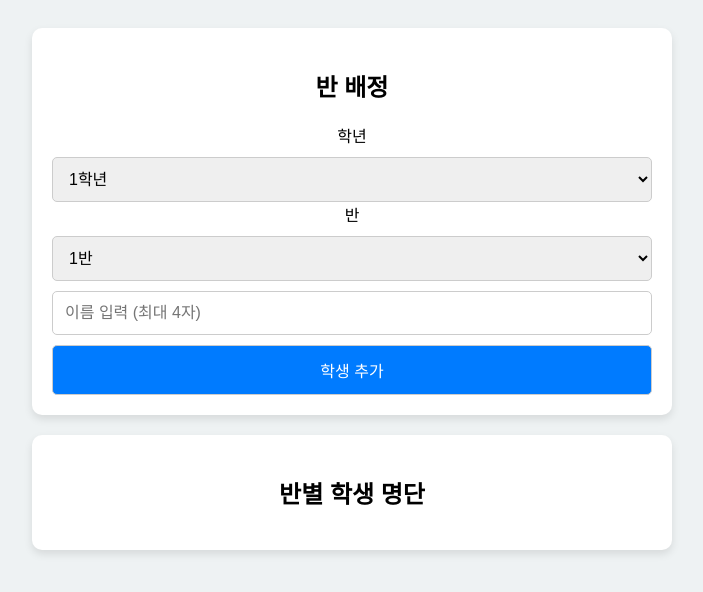
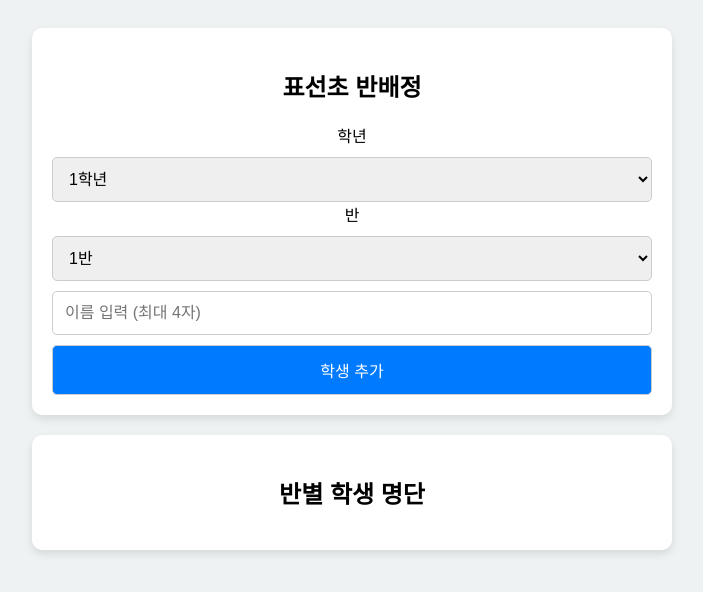
Before and after one commit to 365block/ban, a plain HTML site: page index.html in a window 1280 px wide. Shown: the whole page, without its empty margins (288-991 px from the left). Drawn offline with Linux system fonts and the light colour scheme.

Commit message:
Add files via upload

```diff
--- a/index.html
+++ b/index.html
@@ -85,7 +85,7 @@
 <body>
     <div class="container">
         <div class="card">
-            <h2>반 배정</h2>
+            <h2>표선초 반배정</h2>
             <label>학년</label>
             <select id="grade">
                 <option value="1">1학년</option>
```
